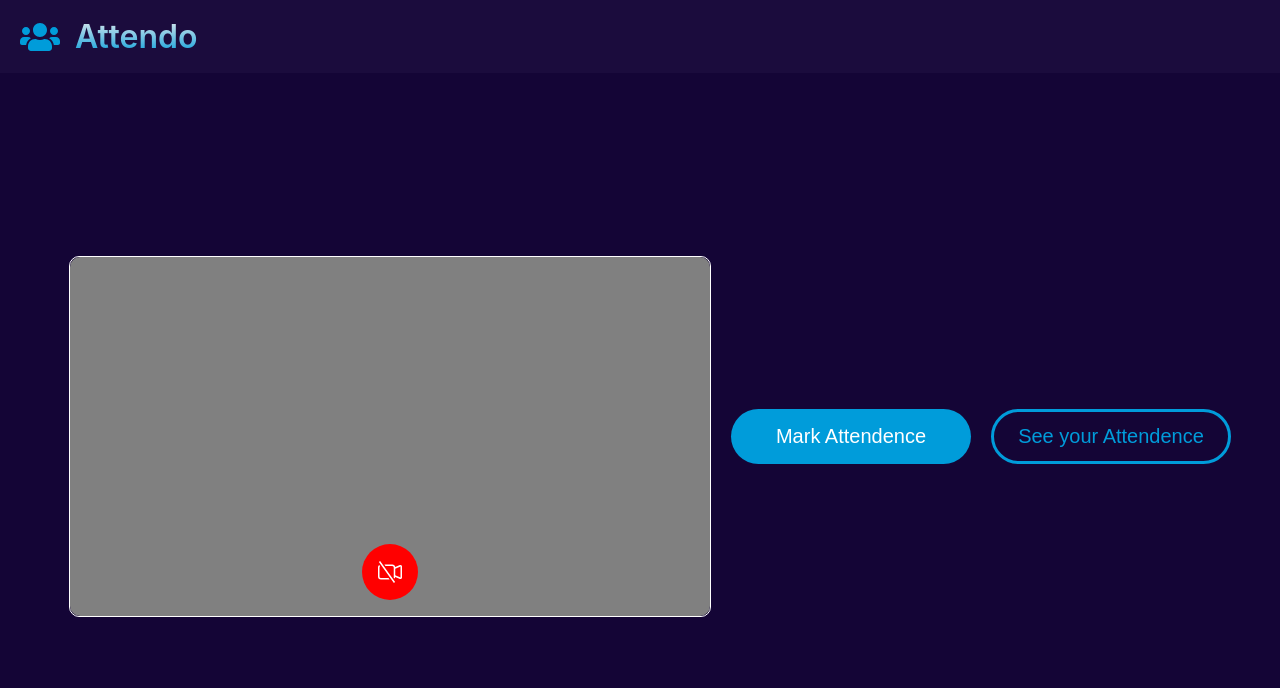
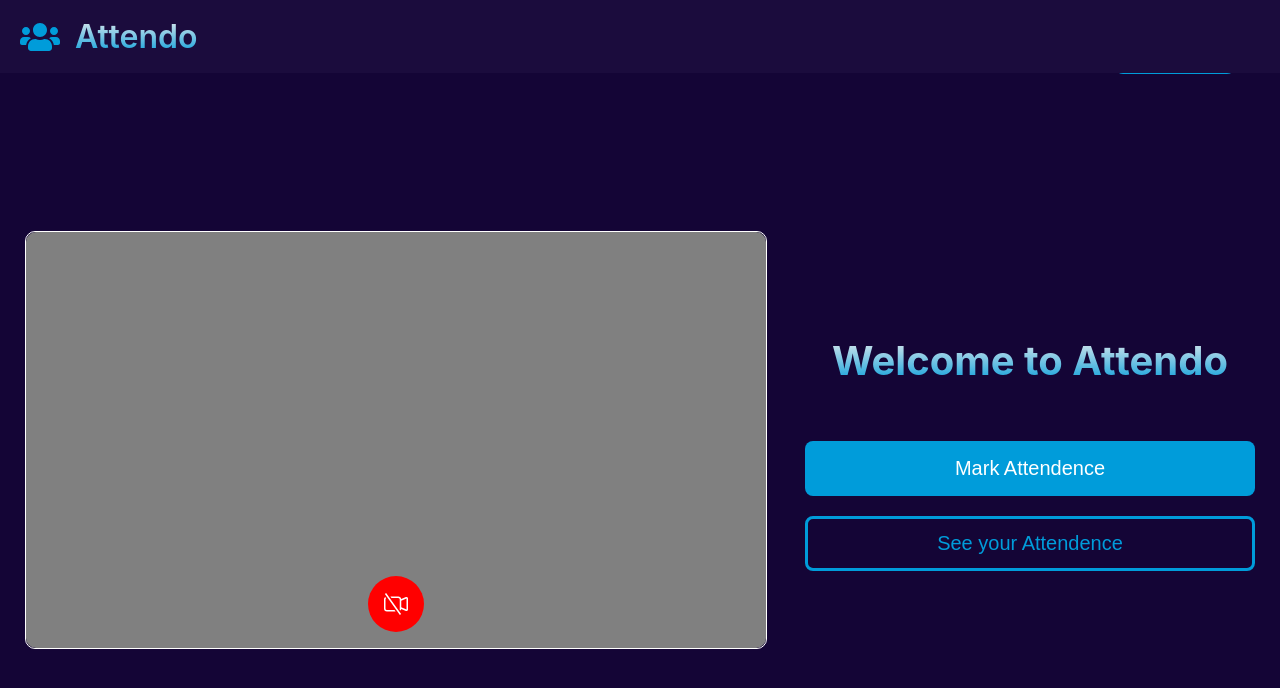
Before and after one commit to Devansh-gaur-1611/Engage-Project, a React (Create React App) app in the folder frontend/face-recognition/: page / in a window 1280 px wide. Shown: the top 688 px of the page. Built offline with nearby package versions, Linux system fonts and the light colour scheme; no server answers.

Commit message:
Landing page change in ui

```diff
--- /dev/null
+++ b/frontend/face-recognition/src/components/landingPage/Timeline.module.css
@@ -0,0 +1,152 @@
+@import url("https://fonts.googleapis.com/css?family=Montserrat");
+
+.container {
+  min-height: fit-content;
+  width: 100%;
+  display: flex;
+  align-items: flex-start;
+  justify-content: center;
+  background-color: #140536;
+  color: #fff;
+  font-family: Montserrat;
+  padding-bottom: 10px;
+}
+.title {
+  text-align: center;
+  margin-bottom: 50px;
+  background: -webkit-linear-gradient(#eee, #009cda);
+  -webkit-background-clip: text;
+  -webkit-text-fill-color: transparent;
+}
+.timeline {
+  width: 80%;
+  height: auto;
+  max-width: 800px;
+  margin: 0px auto;
+  position: relative;
+}
+
+.timeline ul {
+  margin: 0;
+  padding: 0;
+  box-sizing: border-box;
+  list-style: none;
+}
+
+.timeline ul li {
+  box-sizing: border-box;
+  padding: 20px;
+  background-color: #241051;
+  color: #fff;
+  border-radius: 10px;
+  margin-bottom: 20px;
+}
+
+.timelineContent h1 {
+  font-size: 25px;
+  font-weight: 500;
+  line-height: 30px;
+  margin: 0px;
+}
+.timelineContent p {
+  font-size: 16px;
+  line-height: 30px;
+  font-weight: 300;
+}
+.timelineContent {
+  font-size: 13px;
+  font-weight: 300;
+}
+
+@media screen and (max-width: 1020px) {
+  .timeline::before {
+    content: "";
+    position: absolute;
+    height: 100%;
+    width: 2px;
+    background-color: #009cda;
+    /* left: 50%;
+      transform: translateX(-50%); */
+  }
+
+  .timeline ul li {
+    width: 100%;
+    margin-bottom: 50px;
+    position: relative;
+  }
+  .timeline ul li {
+    transform: translateX(30px);
+  }
+
+  .timeline ul li::after {
+    content: "";
+    position: absolute;
+    height: 20px;
+    width: 20px;
+    background-color: gray;
+    border-radius: 50%;
+    top: 0px;
+  }
+  .timeline ul li::after {
+    transform: translate(-50%, -50%);
+    left: -30px;
+  }
+
+  .timeline ul li:hover:after {
+    background-color: aqua;
+  }
+}
+
+@media screen and (min-width: 1020.5px) {
+  .timeline::before {
+    content: "";
+    position: absolute;
+    height: 100%;
+    width: 2px;
+    background-color: #009cda;
+    left: 50%;
+    transform: translateX(-50%);
+  }
+
+  .timeline ul li {
+    width: 50%;
+    margin-bottom: 50px;
+    position: relative;
+  }
+  .timeline ul li:nth-child(odd) {
+    float: left;
+    clear: right;
+    transform: translateX(-30px);
+  }
+  .timeline ul li:nth-child(even) {
+    float: right;
+    clear: left;
+    transform: translateX(30px);
+  }
+  .timeline ul li::after {
+    content: "";
+    position: absolute;
+    height: 20px;
+    width: 20px;
+    background-color: gray;
+    border-radius: 50%;
+    top: 0px;
+  }
+  .timeline ul li:nth-child(odd)::after {
+    transform: translate(50%, -50%);
+    right: -30px;
+  }
+  .timeline ul li:nth-child(even)::after {
+    transform: translate(-50%, -50%);
+    left: -30px;
+  }
+  .timeline ul li:hover:after {
+    background-color: #009cda;
+  }
+}
+
+@media screen and (max-width:550px) {
+  .title{
+    font-size:28px
+  }
+}
--- a/frontend/face-recognition/src/components/landingPage/webcam.js
+++ b/frontend/face-recognition/src/components/landingPage/webcam.js
@@ -5,6 +5,8 @@ import { BsCameraVideo } from "react-icons/bs";
 import { BsCameraVideoOff } from "react-icons/bs";
 import { Link } from "react-router-dom";
 import AttendanceModal from "./AttendanceModal";
+import { FaUsers } from "react-icons/fa";
+import { useNavigate } from "react-router-dom";
 
 const WebcamCapture = () => {
   // Declaring variables
@@ -15,6 +17,7 @@ const WebcamCapture = () => {
   const [heightWebCam, setHeightWebCam] = useState(416);
   const [teamModalOpen, setTeamModalOpen] = useState(false);
   const [imageSrc, setImageSrc] = useState();
+  const navigate = useNavigate();
 
   const videoConstraints = {
     width: widthWebcam,
@@ -42,21 +45,21 @@ const WebcamCapture = () => {
   }, [width]);
 
   useEffect(() => {
-    if (width >= 1350) {
+    if (width >= 1260) {
       setWidthWebCam(740);
       setHeightWebCam(416);
     } else if (width < 1350 && width > 925) {
       setWidthWebCam(width / 2);
       setHeightWebCam(width / (2 * 1.7794));
-    } else if (width <= 925 && width >= 500) {
-      setWidthWebCam(450);
-      setHeightWebCam(240);
-    } else if (width < 500) {
+    } else if (width <= 925 && width >= 540) {
+      setWidthWebCam(500);
+      setHeightWebCam(400);
+    } else if (width < 540) {
       setWidthWebCam(width - 40);
-      setHeightWebCam((width - 40) / 1.7794);
+      setHeightWebCam(400);
     } else if (width < 400) {
       setWidthWebCam(width - 20);
-      setHeightWebCam((width - 20) / 1.7794);
+      setHeightWebCam(400);
     }
   }, [width]);
 
@@ -75,6 +78,23 @@ const WebcamCapture = () => {
   return (
     <div className={styles.container}>
       {teamModalOpen && <AttendanceModal setTeamModalOpen={setTeamModalOpen} imageSrc={imageSrc} />}
+      <div className={styles.topContainer}>
+        <div className={styles.iconContainer}>
+          <FaUsers className={styles.icon} />
+          <p className={styles.iconName}>Attendo</p>
+        </div>
+        <div className={styles.btnAdminContainer}>
+          <button
+            className={styles.btnAdmin}
+            onClick={() => {
+              navigate("/adminlogin");
+            }}
+          >
+            Admin Pannel
+          </button>
+        </div>
+      </div>
+      <h1 className={styles.welcomeSmallScreen}>Welcome to Attendo</h1>
       <div className={styles.webCamContainer}>
         {!webcamEnabled ? (
           <div
@@ -111,18 +131,20 @@ const WebcamCapture = () => {
         </button>
       </div>
 
-      <div className={styles.btnContainer}>
-        <div>
+      <div className={styles.rightContainer}>
+        <h1 className={styles.welcome}>Welcome to Attendo</h1>
+        <div className={styles.btnContainer}>
           <button
             onClick={() => (webcamEnabled ? capture() : alert("Please turn on your camera to mark your attendence"))}
             className={styles.btnAttendence}
           >
             Mark Attendence
           </button>
+
+          <Link to="/login" className={styles.link}>
+            <button className={styles.btnSeeAttendence}>See your Attendence</button>
+          </Link>
         </div>
-        <Link to="/login" className={styles.link}>
-          <button className={styles.btnSeeAttendence}>See your Attendence</button>
-        </Link>
       </div>
     </div>
   );
--- a/frontend/face-recognition/src/components/landingPage/webcam.module.css
+++ b/frontend/face-recognition/src/components/landingPage/webcam.module.css
@@ -1,49 +1,125 @@
 @import url("https://fonts.googleapis.com/css?family=Montserrat&display=fallback");
 
 /* This page is for styles of Webcam.js */
-.container{
-    margin-top:73px;
+.pageContainer {
+  width: 100vw;
+}
+
+.mainContainer {
   display: flex;
-    min-height:calc(100vh - 73px);
+  min-height: 100vh;
   align-items: center;
-    justify-content:center;
+  justify-content: center;
   gap: 40px;
   background-color: #140536;
   /* flex-wrap: wrap; */
   width: 100%;
 }
-.webCamContainer{
+.topContainer {
+  position: absolute;
+  margin-top: 35px;
+  top: 0;
+  display: flex;
+  align-items: center;
+  justify-content: space-between;
+  max-width: 1260px;
+  width: 100vw;
+}
+.iconContainer {
+  margin-left: 20px;
+  display: flex;
+  align-items: center;
+  cursor: pointer;
+}
+.icon{
+    width: 40px;
+    height: 40px;
+    color: #009cda;
+}
+
+.iconName {
+  font-size: 32px;
+  background: -webkit-linear-gradient(#eee, #009cda);
+  -webkit-background-clip: text;
+  -webkit-text-fill-color: transparent;
+  margin: 0px;
+  margin-left: 15px;
+  font-weight: 600;
+}
+.btnAdmin {
+  color: white;
+  font-size: 16px;
+  cursor: pointer;
+  padding: 10px;
+  border-radius: 8px;
+  background-color: #009cda;
+  /* margin-right: 40px; */
+  border: none;
+  outline: none;
+  cursor: pointer;
+}
+
+.container {
+  /* margin-top:73px; */
+  display: flex;
+  min-height: calc(100vh - 80px);
+  align-items: center;
+  justify-content: center;
+  gap: 40px;
+  background-color: #140536;
+  /* flex-wrap: wrap; */
+  width: 100%;
+  padding-top:80px
+}
+.webCamContainer {
   position: relative;
   margin: 20px;
-    border-radius:10px ;
-    border:1px solid #fff
+  border-radius: 10px;
+  border: 1px solid #fff;
 }
-.btnContainer{
-    min-width:400px;
-    height: 300px;
-    display:flex;
-    align-items:center;
-    justify-content:center;
-    gap:20px
+.rightContainer {
+  display: flex;
+  align-items: center;
+  justify-content: center;
+  flex-direction: column;
+  gap: 30px;
+}
+.welcome,.welcomeSmallScreen {
+  background: -webkit-linear-gradient(#eee, #009cda);
+  -webkit-background-clip: text;
+  -webkit-text-fill-color: transparent;
+  font-size: 40px;
+}
+.welcomeSmallScreen{
+    display:none
+}
+.btnContainer {
+  min-width: 400px;
+  /* height: 300px; */
+  display: flex;
+  align-items: center;
+  flex-direction: column;
+  justify-content: center;
+  gap: 20px;
 }
 
-.btnAttendence{
-    width: 240px;
+.btnAttendence {
+  width: 450px;
   height: 55px;
-    border-radius:30px;
+  border-radius: 8px;
   outline: none;
   border: none;
   font-size: 20px;
   background: #009cda;
   color: #fff;
 }
-.btnAttendence:hover{
+.btnAttendence:hover {
   cursor: pointer;
 }
-.btnSeeAttendence{
-    width:240px;
+.btnSeeAttendence {
+  width: 450px;
   height: 55px;
-    border-radius:30px;
+  border-radius: 8px;
   outline: none;
   border: none;
   font-size: 20px;
@@ -52,58 +128,131 @@
   border: 3px solid #009cda;
   cursor: pointer;
 }
-.btnSeeAttendence:hover{
+.btnSeeAttendence:hover {
   cursor: pointer;
 }
-.changeWebcanConfig{
+.changeWebcanConfig {
   position: absolute;
-    bottom:16px;
+  bottom: 16px;
   left: 50%;
   width: 56px;
   height: 56px;
-    border-radius:50%;
+  border-radius: 50%;
   outline: none;
   border: none;
   display: flex;
   align-items: center;
   justify-content: center;
-    background-color:rgba(255,255,255,0.4);
-    transform:translateX(-50%)
+  background-color: rgba(255, 255, 255, 0.4);
+  transform: translateX(-50%);
+  cursor: pointer;
 }
-.disabled{
+.disabled {
   background-color: red;
 }
-@media screen and (max-width:1350px) {
+@media screen and (max-width: 1350px) {
+  .webCamContainer {
+    margin-left: 0px;
+  }
+}
+@media screen and (max-width:1290px){
     .container{
-        gap: 0
+        gap:0px;
+        justify-content:space-between;
     }
-
+    .webCamContainer{
+        margin-left:25px
     }
-@media screen and (max-width:1200px) {
-    .btnContainer{
-        flex-direction: column;
+    .btnAdmin{
+        margin-right: 25px;
+    }
+    .iconContainer{
+        margin-left:25px;
+    }
+    .rightContainer{
+        margin-right: 25px;
     }
 }
 
 
-@media screen and (max-width:1020px) {
-    .btnContainer{
-        width:300px
+@media screen and (max-width: 1050px) {
+  .btnAttendence,.btnSeeAttendence,.btnContainer {
+    width: 400px;
+  }
+  .welcome{
+      font-size: 38px;
+      margin:0px
   }
 }
-@media screen and (max-width:925px){
-    .btnContainer{
-        height:100px;
-        flex-direction: row;flex-wrap: wrap;
-        width:100%;
+@media screen and (max-width: 925px) {
+  .btnContainer {
+    height: 100px;
+    flex-direction: row;
+    flex-wrap: wrap;
+    width: 100%;
     min-width: 0px;
   }
-    .container{
+  .container {
     flex-direction: column;
   }
+  .welcome{
+      display: none;
   }
-@media screen and (max-width:400px) {
-    .webCamContainer{
+  .welcomeSmallScreen{
+      display: block;
+      font-size:45px;
+      margin-bottom:20px
+  }
+  .container{
+      justify-content: center
+  }
+  .rightContainer{
+    margin-right: 0px;
+    height:fit-content;
+    margin-top: 30px;
+    padding-bottom: 20px;
+}
+.btnContainer{
+    height:fit-content;
+
+}
+.btnAttendence,.btnSeeAttendence{
+    width:500px
+}
+}
+@media screen and (max-width: 540px) {
+  .webCamContainer {
     margin: 20px 10px;
   }
+  .btnAttendence,.btnSeeAttendence{
+      width:calc(100vw - 40px)
   }
+  .welcomeSmallScreen{
+      font-size:40px
+  }
+
+}
+
+@media screen and (max-width:420px){
+    .welcomeSmallScreen{
+        font-size:36px
+    }
+   .btnAdmin{
+    font-size: 15px;
+    padding: 9px;
+    border-radius: 8px;
+   }
+   .iconContainer,.iconName{
+       font-size:20px
+   }
+   .icon{
+       width:25px;
+       height:25px
+   }
+}
+
+@media screen and (max-width:380px) {
+    .welcomeSmallScreen{
+        font-size:30px
+    }
+}
```
Also changed, not shown: frontend/face-recognition/src/components/landingPage/AttendanceModal.jsx (+10 -4 lines), frontend/face-recognition/src/components/landingPage/AttendanceModal.module.css (+7 -4 lines), frontend/face-recognition/src/components/landingPage/Timeline.jsx (added, +43 -0 lines). Lines whose indentation alone changed are shown as unchanged.
